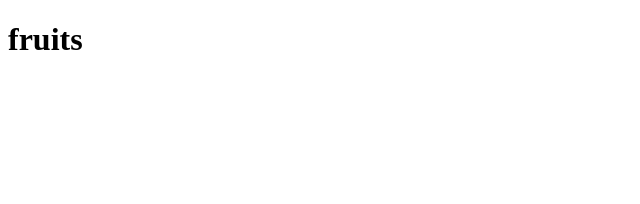
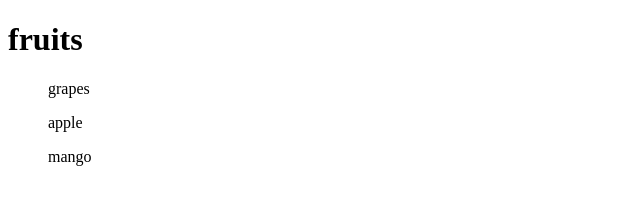
Before and after one commit to Sandro-sulava/classwork-4, a plain HTML site: page index.html in a window 1280 px wide. Shown: the whole page, without its empty margins (0-640 px from the left). Drawn offline with Linux system fonts and the light colour scheme.

Commit message:
structure-ul
adding h1
adding ul

```diff
--- a/index.html
+++ b/index.html
@@ -8,6 +8,14 @@
   </head>
   <body>
     <h1>fruits</h1>
+    <ul>
+      grapes
+    </ul>
+    <ul>
+      apple
+    </ul>
+    <ul>
+      mango
+    </ul>
   </body>
-
 </html>
```
